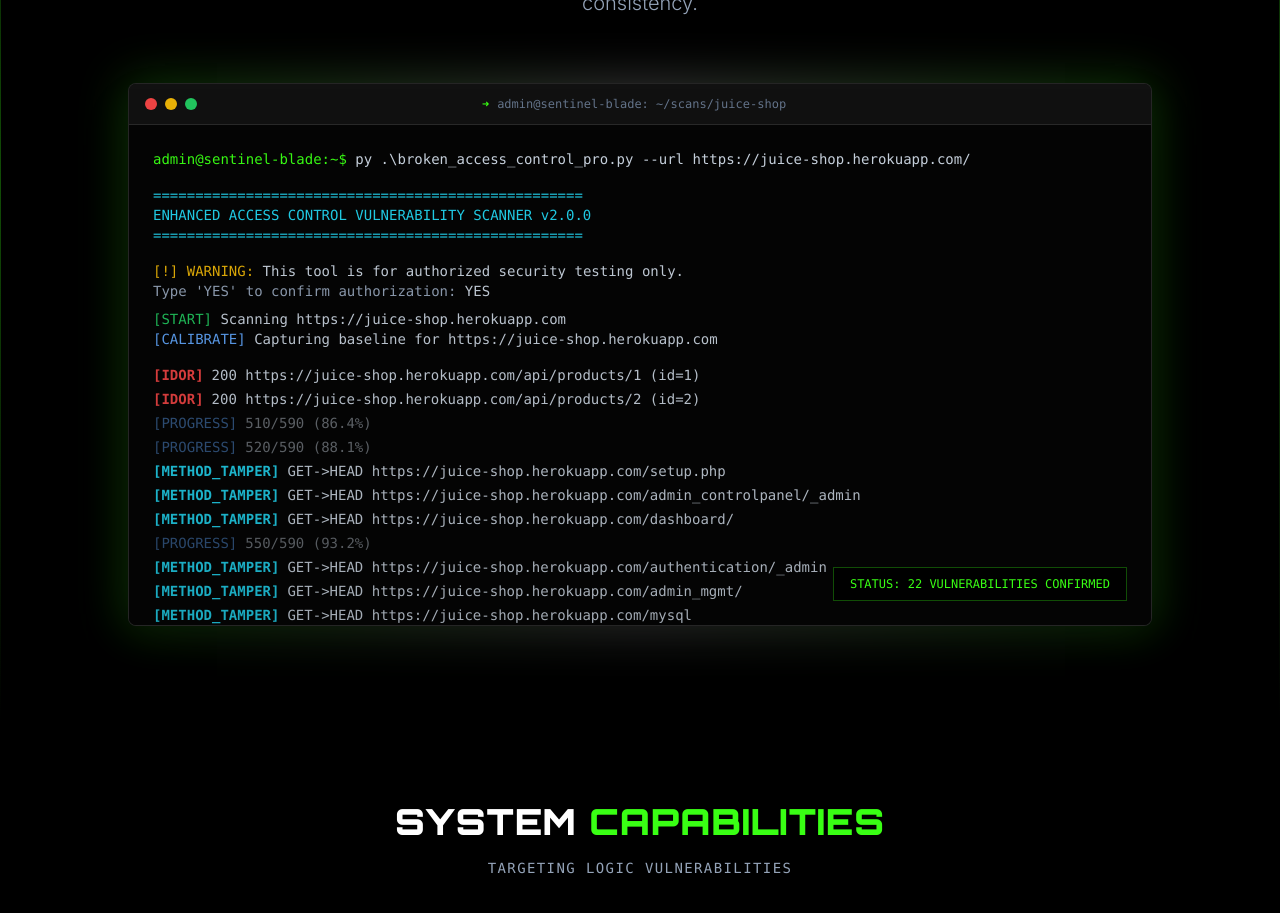
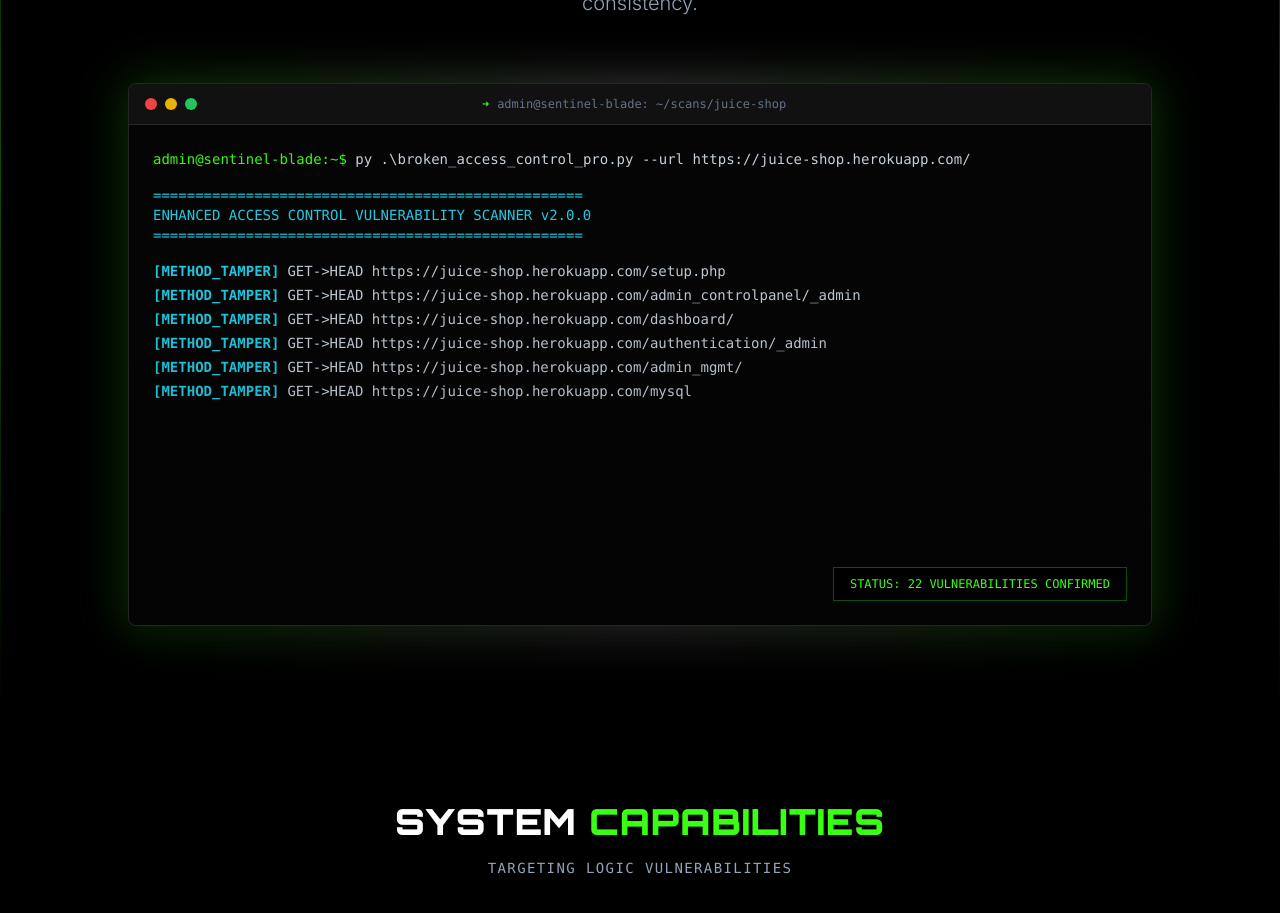
Before and after one commit to ciphernet01/SentinelStack_Landing, a React (Vite) app: page / in a window 1280 px wide. Shown: the part 2540-3453 px from the top of the page. Built offline with nearby package versions, Linux system fonts and the light colour scheme.

Commit message:
Update SolutionSection.tsx

```diff
--- a/components/SolutionSection.tsx
+++ b/components/SolutionSection.tsx
@@ -3,171 +3,91 @@
 const SolutionSection: React.FC = () => {
   return (
     <section className="py-24 bg-black relative">
-       {/* Decorative Lines */}
-       <div className="absolute left-0 top-0 bottom-0 w-px bg-gradient-to-b from-transparent via-neon/30 to-transparent"></div>
-       <div className="absolute right-0 top-0 bottom-0 w-px bg-gradient-to-b from-transparent via-neon/30 to-transparent"></div>
+      <div className="absolute left-0 top-0 bottom-0 w-px bg-gradient-to-b from-transparent via-neon/30 to-transparent" />
+      <div className="absolute right-0 top-0 bottom-0 w-px bg-gradient-to-b from-transparent via-neon/30 to-transparent" />
 
       <div className="max-w-7xl mx-auto px-6 text-center">
         <div className="max-w-4xl mx-auto mb-16">
-          <h2 className="text-sm font-bold tracking-[0.3em] text-neon uppercase mb-4 font-display">The Protocol</h2>
+          <h2 className="text-sm font-bold tracking-[0.3em] text-neon uppercase mb-4 font-display">
+            The Protocol
+          </h2>
           <h3 className="text-4xl md:text-6xl font-black text-white mb-8 font-display uppercase">
-            Enter <span className="text-transparent bg-clip-text bg-gradient-to-r from-neon to-white">SentinelStack</span>
+            Enter{' '}
+            <span className="text-transparent bg-clip-text bg-gradient-to-r from-neon to-white">
+              SentinelStack
+            </span>
           </h3>
           <p className="text-xl text-slate-400 leading-relaxed font-light">
-            A modular security testing suite built for the modern web.
-            SentinelStack consists of <span className="text-neon font-bold">30 focused tools</span> that validate your application against real-world exploit paths.
+            A modular security testing suite built for the modern web. SentinelStack consists of{' '}
+            <span className="text-neon font-bold">30 focused tools</span> that validate your
+            application against real-world exploit paths.
           </p>
           <p className="text-xl text-slate-400 mt-6 leading-relaxed font-light">
-             We mimic the methodology of a human penetration tester, automated for speed and consistency.
+            We mimic the methodology of a human penetration tester, automated for speed and
+            consistency.
           </p>
         </div>
 
-        {/* Product Screenshot Showcase - Recreated Terminal */}
         <div className="relative mx-auto max-w-5xl text-left">
-          {/* Glow Effect */}
-          <div className="absolute -inset-1 bg-gradient-to-r from-neon via-white to-neon opacity-20 blur-xl rounded-lg"></div>
+          <div className="absolute -inset-1 bg-gradient-to-r from-neon via-white to-neon opacity-20 blur-xl rounded-lg" />
 
           <div className="relative rounded-lg overflow-hidden border border-white/10 bg-[#0c0c0c] shadow-2xl">
-            {/* Window Header */}
             <div className="bg-[#111] px-4 py-3 flex items-center border-b border-white/10 justify-between">
               <div className="flex gap-2">
-                <div className="w-3 h-3 bg-red-500 rounded-full"></div>
-                <div className="w-3 h-3 bg-yellow-500 rounded-full"></div>
-                <div className="w-3 h-3 bg-green-500 rounded-full"></div>
+                <div className="w-3 h-3 bg-red-500 rounded-full" />
+                <div className="w-3 h-3 bg-yellow-500 rounded-full" />
+                <div className="w-3 h-3 bg-green-500 rounded-full" />
               </div>
               <div className="font-mono text-xs text-slate-500 flex items-center gap-2">
                 <span className="text-neon">➜</span>
                 <span>admin@sentinel-blade: ~/scans/juice-shop</span>
               </div>
-              <div className="w-16"></div> {/* Spacer for centering */}
+              <div className="w-16" />
             </div>
 
-            {/* Terminal Content - Recreating the screenshot content */}
-            <div className="p-6 font-mono text-xs md:text-sm bg-[#050505] text-slate-300 leading-tight h-[500px] overflow-y-auto scrollbar-thin scrollbar-thumb-neon/20 scrollbar-track-transparent">
-
-              {/* Command Execution */}
+            <div className="p-6 font-mono text-xs md:text-sm bg-[#050505] text-slate-300 leading-tight h-[500px] overflow-y-auto">
               <div className="mb-4">
-                <span className="text-neon">admin@sentinel-blade:~$</span> py .\broken_access_control_pro.py --url https://juice-shop.herokuapp.com/
+                <span className="text-neon">admin@sentinel-blade:~$</span>{' '}
+                py .\broken_access_control_pro.py --url https://juice-shop.herokuapp.com/
               </div>
 
-              {/* Banner */}
               <div className="text-cyan-400 mb-4">
-                ===================================================<br/>
-                ENHANCED ACCESS CONTROL VULNERABILITY SCANNER v2.0.0<br/>
+                ===================================================<br />
+                ENHANCED ACCESS CONTROL VULNERABILITY SCANNER v2.0.0
+                <br />
                 ===================================================
               </div>
 
-              {/* Initial Info */}
-              <div className="mb-2">
-                <span className="text-yellow-500">[!] WARNING:</span> This tool is for authorized security testing only.<br/>
-                <span className="text-slate-400">Type 'YES' to confirm authorization:</span> YES
+              <div className="space-y-1">
+                <div className="flex gap-2">
+                  <span className="text-cyan-400 font-bold">[METHOD_TAMPER]</span>
+                  <span>GET-{'>'}HEAD https://juice-shop.herokuapp.com/setup.php</span>
                 </div>
-              <div className="mb-4">
-                <span className="text-green-500">[START]</span> Scanning https://juice-shop.herokuapp.com<br/>
-                <span className="text-blue-400">[CALIBRATE]</span> Capturing baseline for https://juice-shop.herokuapp.com
+                <div className="flex gap-2">
+                  <span className="text-cyan-400 font-bold">[METHOD_TAMPER]</span>
+                  <span>GET-{'>'}HEAD https://juice-shop.herokuapp.com/admin_controlpanel/_admin</span>
                 </div>
-
-              {/* Scan Results / Logs */}
-              <div className="space-y-1">
-                 {/* IDORs */}
-                 <div className="flex flex-wrap gap-2">
-                    <span className="text-red-500 font-bold">[IDOR]</span>
-                    <span>200 https://juice-shop.herokuapp.com/api/products/1 (id=1)</span>
+                <div className="flex gap-2">
+                  <span className="text-cyan-400 font-bold">[METHOD_TAMPER]</span>
+                  <span>GET-{'>'}HEAD https://juice-shop.herokuapp.com/dashboard/</span>
                 </div>
-                 <div className="flex flex-wrap gap-2">
-                    <span className="text-red-500 font-bold">[IDOR]</span>
-                    <span>200 https://juice-shop.herokuapp.com/api/products/2 (id=2)</span>
+                <div className="flex gap-2">
+                  <span className="text-cyan-400 font-bold">[METHOD_TAMPER]</span>
+                  <span>GET-{'>'}HEAD https://juice-shop.herokuapp.com/authentication/_admin</span>
                 </div>
-
-                 {/* Progress Mix */}
-                 <div className="flex flex-wrap gap-2 opacity-50">
-                    <span className="text-blue-400">[PROGRESS]</span>
-                    <span>510/590 (86.4%)</span>
+                <div className="flex gap-2">
+                  <span className="text-cyan-400 font-bold">[METHOD_TAMPER]</span>
+                  <span>GET-{'>'}HEAD https://juice-shop.herokuapp.com/admin_mgmt/</span>
                 </div>
-                 <div className="flex flex-wrap gap-2 opacity-50">
-                    <span className="text-blue-400">[PROGRESS]</span>
-                    <span>520/590 (88.1%)</span>
-                 </div>
-
-                 {/* Method Tampering */}
-                 <div className="flex flex-wrap gap-2">
+                <div className="flex gap-2">
                   <span className="text-cyan-400 font-bold">[METHOD_TAMPER]</span>
-                    <span>GET-&gt;HEAD https://juice-shop.herokuapp.com/setup.php</span>
-                 </div>
-                 <div className="flex flex-wrap gap-2">
-                    <span className="text-cyan-400 font-bold">[METHOD_TAMPER]</span>
-                    <span>GET-&gt;HEAD https://juice-shop.herokuapp.com/admin_controlpanel/_admin</span>
-                 </div>
-                 <div className="flex flex-wrap gap-2">
-                    <span className="text-cyan-400 font-bold">[METHOD_TAMPER]</span>
-                    <span>GET-&gt;HEAD https://juice-shop.herokuapp.com/dashboard/</span>
-                 </div>
-
-                 <div className="flex flex-wrap gap-2 opacity-50">
-                    <span className="text-blue-400">[PROGRESS]</span>
-                    <span>550/590 (93.2%)</span>
-                 </div>
-
-                 <div className="flex flex-wrap gap-2">
-                    <span className="text-cyan-400 font-bold">[METHOD_TAMPER]</span>
-                    <span>GET-&gt;HEAD https://juice-shop.herokuapp.com/authentication/_admin</span>
-                 </div>
-                 <div className="flex flex-wrap gap-2">
-                    <span className="text-cyan-400 font-bold">[METHOD_TAMPER]</span>
-                    <span>GET-&gt;HEAD https://juice-shop.herokuapp.com/admin_mgmt/</span>
-                 </div>
-                 <div className="flex flex-wrap gap-2">
-                    <span className="text-cyan-400 font-bold">[METHOD_TAMPER]</span>
-                    <span>GET-&gt;HEAD https://juice-shop.herokuapp.com/mysql</span>
-                 </div>
-
-                 {/* Completion */}
-                 <div className="mt-4 border-t border-white/10 pt-2">
-                    <div className="flex flex-wrap gap-2">
-                        <span className="text-neon font-bold">[COMPLETE]</span>
-                        <span>Scan finished in 211.0s</span>
-                    </div>
-                    <div className="flex flex-wrap gap-2">
-                        <span className="text-neon font-bold">[STATS]</span>
-                        <span>Findings: 22</span>
-                    </div>
-                 </div>
-
-                 {/* Reporting */}
-                 <div className="mt-4">
-                    <div className="text-blue-400 font-bold mb-1">[i] Generating reports...</div>
-                    <div className="pl-4 border-l border-white/10 ml-1">
-                        <div className="flex flex-wrap gap-2">
-                            <span className="text-green-500">[✓] TXT</span>
-                            <span className="text-slate-500">→ reports\access_control_enhanced\txt\demo_juice-shop_2024.txt</span>
-                        </div>
-                        <div className="flex flex-wrap gap-2">
-                            <span className="text-green-500">[✓] JSON</span>
-                            <span className="text-slate-500">→ reports\access_control_enhanced\json\demo_juice-shop_2024.json</span>
-                        </div>
-                        <div className="flex flex-wrap gap-2">
-                            <span className="text-green-500">[✓] HTML</span>
-                            <span className="text-slate-500">→ reports\access_control_enhanced\html\demo_juice-shop_2024.html</span>
-                        </div>
-                         <div className="flex flex-wrap gap-2">
-                            <span className="text-yellow-500">[!] YAML</span>
-                            <span className="text-slate-500">Failed to write yaml report: PyYAML not installed</span>
+                  <span>GET-{'>'}HEAD https://juice-shop.herokuapp.com/mysql</span>
                 </div>
               </div>
             </div>
 
-                 {/* Cursor */}
-                 <div className="mt-4">
-                    <span className="text-neon">admin@sentinel-blade:~$</span> <span className="animate-pulse bg-neon w-2 h-4 inline-block align-middle"></span>
-                 </div>
-              </div>
-            </div>
-
-            {/* Overlay Gradient for "Viewer" effect */}
-            <div className="absolute inset-0 pointer-events-none bg-gradient-to-t from-black/20 to-transparent"></div>
-
-             {/* Floating Label */}
-              <div className="absolute bottom-6 right-6 bg-black/80 backdrop-blur border border-neon/30 px-4 py-2 text-xs font-mono text-neon pointer-events-none">
+            <div className="absolute inset-0 pointer-events-none bg-gradient-to-t from-black/20 to-transparent" />
+            <div className="absolute bottom-6 right-6 bg-black/80 backdrop-blur border border-neon/30 px-4 py-2 text-xs font-mono text-neon">
               STATUS: 22 VULNERABILITIES CONFIRMED
             </div>
           </div>
```
Lines whose indentation alone changed are shown as unchanged.
